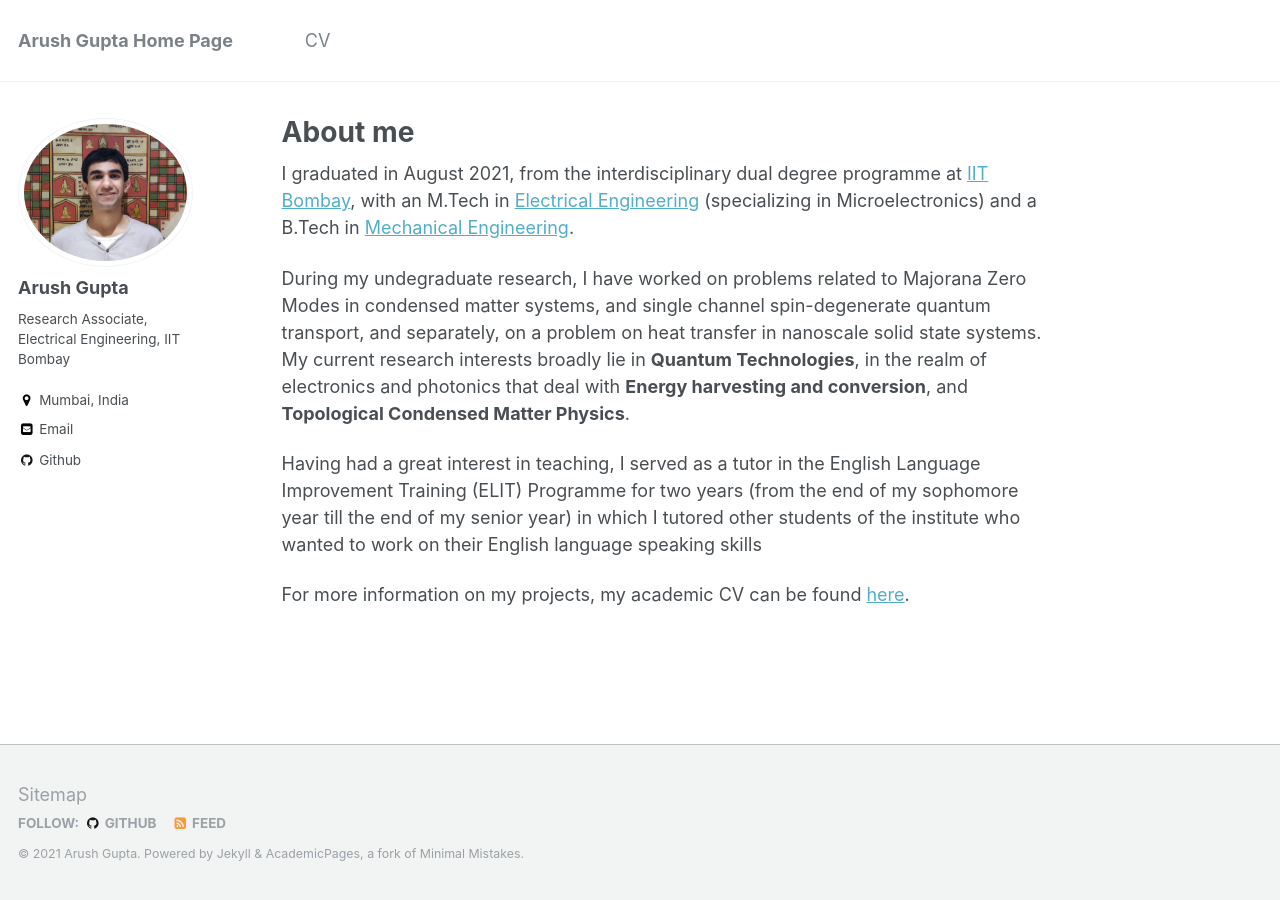
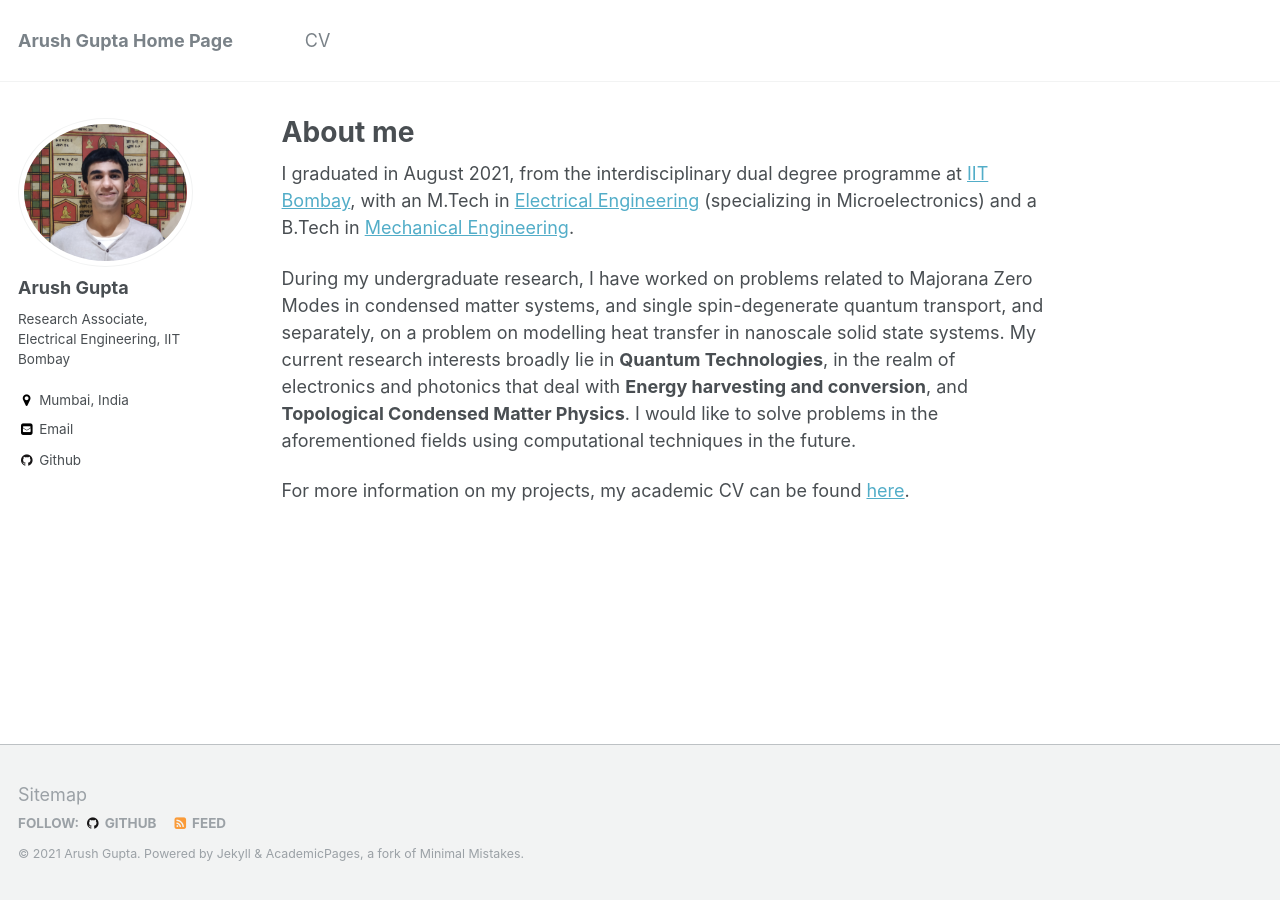
Before and after one commit to arush-gupta/arush-gupta.github.io, a Jekyll site: the page built from _pages/about.md, in a window 1280 px wide. Built offline with Jekyll 4.4.1, drawn with Linux system fonts in a browser that asks for light colours.

Commit message:
Update about.md

```diff
--- a/_pages/about.md
+++ b/_pages/about.md
@@ -11,14 +11,15 @@ redirect_from:
 
 I graduated in August 2021, from the interdisciplinary dual degree programme at [IIT Bombay](https://www.iitb.ac.in), with an M.Tech in [Electrical Engineering](https://www.ee.iitb.ac.in/web) (specializing in Microelectronics) and a B.Tech in [Mechanical Engineering](https://www.me.iitb.ac.in).
 
-During my undegraduate research, I have worked on problems related to Majorana Zero Modes in condensed matter systems, and single channel spin-degenerate quantum transport, and separately, on a problem on heat transfer in nanoscale solid state systems.
-My current research interests broadly lie in **Quantum Technologies**, in the realm of electronics and photonics that deal with **Energy harvesting and conversion**, and **Topological Condensed Matter Physics**.
+During my undergraduate research, I have worked on problems related to Majorana Zero Modes in condensed matter systems, and single spin-degenerate quantum transport, and separately, on a problem on modelling heat transfer in nanoscale solid state systems.
+My current research interests broadly lie in **Quantum Technologies**, in the realm of electronics and photonics that deal with **Energy harvesting and conversion**, and **Topological Condensed Matter Physics**. I would like to solve problems in the aforementioned fields using computational techniques in the future.
 
 <!---
 My master's thesis was with [Prof. Bhaskaran Muralidharan](http://sharada.ee.iitb.ac.in/~bm/?page_id=85) where we explored the conductance signatures of the Kitaev Chain as a channel and the role of dephasing interactions on the strength of the signatures. During my senior year, I worked with [Prof. Bhaskaran Muralidharan](http://sharada.ee.iitb.ac.in/~bm/?page_id=85) to learning about quantum transport by exploring Coulomb-blockade effects in single channel spin-degenerate systems. I spent my third year summer interning in [Prof. Dipanshu Bansal's group](https://sites.google.com/view/spectroscopy-iitb/home?authuser=0) where I worked on simulating phonon transport in two-dimensional nanoscale systems via Monte Carlo simulations.
---->
+
 
 Having had a great interest in teaching, I served as a tutor in the English Language Improvement Training (ELIT) Programme for two years (from the end of my sophomore year till the end of my senior year) in which I tutored other students of the institute who wanted to work on their English language speaking skills
+--->
 
 For more information on my projects, my academic CV can be found [here](https://arush-gupta.github.io/cv/).
 
```
